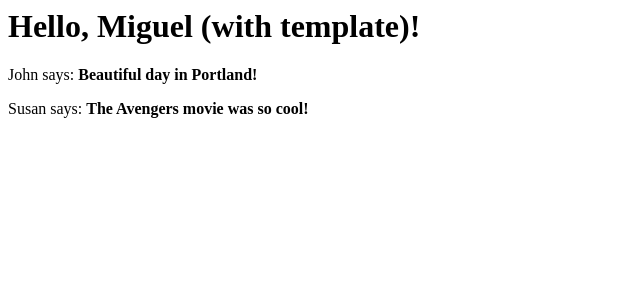
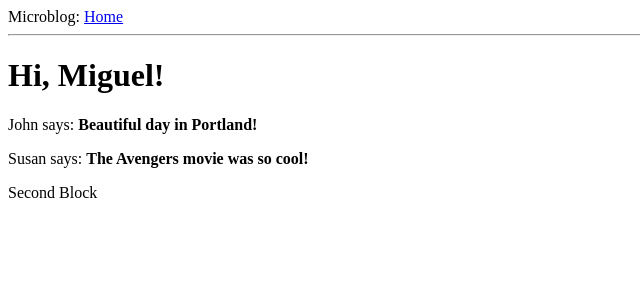
Before and after one commit to snkoski/flask-microblog, a Flask app: page / in a window 1280 px wide. Shown: the top 300 px of the page, without its empty margins (0-640 px from the left). Run offline with Flask 2, Linux system fonts and the light colour scheme.

Commit message:
Add base.html file. Have index.html inheret from base.html

```diff
--- /dev/null
+++ b/app/templates/base.html
@@ -0,0 +1,15 @@
+<html>
+      <head>
+        {% if title %}
+          <title>{{ title }} - Microblog</title>
+          {% else %}
+          <title>Welcome to Microblog!</title>
+        {% endif %}
+      </head>
+      <body>
+          <div>Microblog: <a href="/index">Home</a></div>
+          <hr>
+          {% block content %}{% endblock %}
+          {% block second %}{% endblock %}
+      </body>
+  </html>
--- a/app/templates/index.html
+++ b/app/templates/index.html
@@ -1,15 +1,12 @@
-<html>
-      <head>
-        {% if title %}
-          <title>{{ title }} - Microblog</title>
-          {% else %}
-          <title>Welcome to Microblog!</title>
-        {% endif %}
-      </head>
-      <body>
-          <h1>Hello, {{ luser.username }} (with template)!</h1>
-          {% for post in posts %}
-          <div><p>{{ post.author.username }} says: <b>{{ post.body }}</b></p></div>
-          {% endfor %}
-      </body>
-  </html>
+{% extends "base.html" %}
+
+{% block content %}
+  <h1>Hi, {{ luser.username }}!</h1>
+  {% for post in posts %}
+  <div><p>{{ post.author.username }} says: <b>{{ post.body }}</b></p></div>
+  {% endfor %}
+{% endblock %}
+
+{% block second %}
+  <div><p>Second Block</p></div>
+{% endblock %}
```
